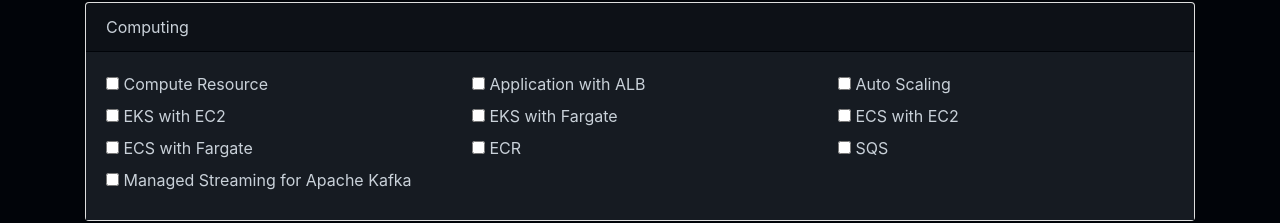
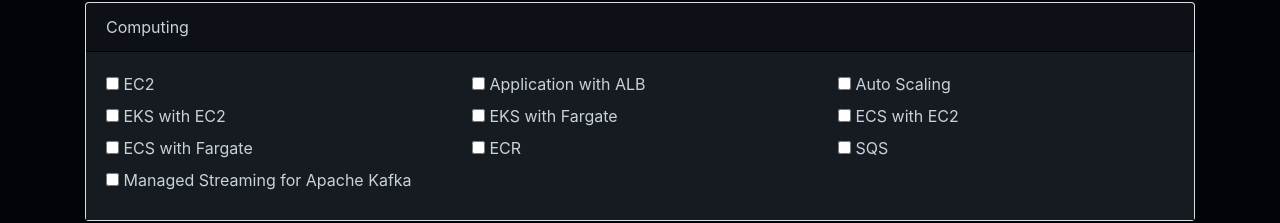
Before and after one commit to AkilCheung/sowgen, a plain HTML site: page index.html in a window 1280 px wide. Shown: the part 575-798 px from the top of the page. Drawn offline with Linux system fonts and the light colour scheme.

Commit message:
Update index.html

```diff
--- a/index.html
+++ b/index.html
@@ -153,7 +153,7 @@
                                     <div class="col-sm">
                                         <input type="checkbox" id="cbComp" value="comp_res" />
                                         <label class="form-cb-comp-label" for="cbComp">
-                                            Compute Resource
+                                            EC2
                                         </label>
                                     </div>
                                     <div class="col-sm">
```
